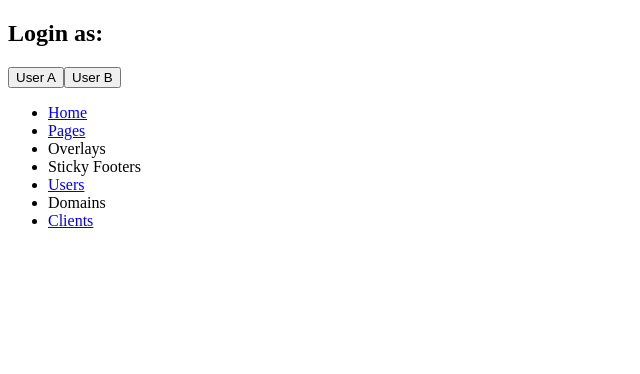
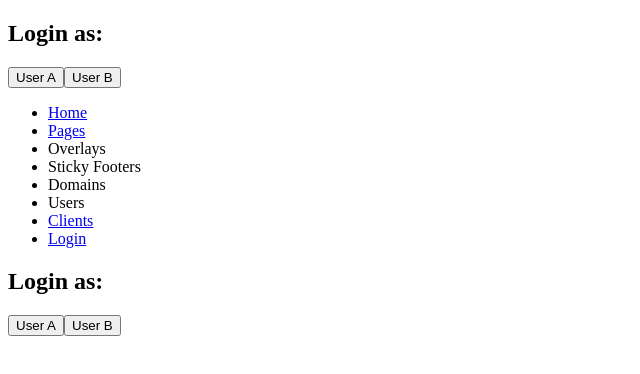
Before and after one commit to bholtbholt/fe, a React (Create React App) app: page /login in a window 1280 px wide. Shown: the top 374 px of the page, without its empty margins (0-640 px from the left). Built offline with nearby package versions, Linux system fonts and the light colour scheme; data requests are answered from the project's data file.

Commit message:
Rename Users component to Login

```diff
--- a/src/App.js
+++ b/src/App.js
@@ -3,14 +3,14 @@ import { connect } from 'react-redux';
 import { Switch, Route, withRouter } from 'react-router-dom';
 import Nav from './components/Nav'
 
-import Users from './components/Users';
+import Login from './components/Login';
 import ClientsList from './components/ClientsList';
 import Pages from './components/Pages';
 
 class App extends Component {
   renderLoginPrompt() {
     if (this.props.user.id === 0) {
-      return <Users />
+      return <Login />
     }
   }
 
@@ -22,7 +22,7 @@ class App extends Component {
         <Switch>
           <Route path='/pages' component={Pages}/>
           <Route path='/client-list' component={ClientsList}/>
-          <Route path='/users' component={Users}/>
+          <Route path='/login' component={Login}/>
         </Switch>
       </div>
     );
--- a/src/components/users.js
+++ b/src/components/Login.js
@@ -1,9 +1,9 @@
 import React, { Component } from 'react';
 import { bindActionCreators } from 'redux';
 import { connect } from 'react-redux';
-import * as UserActions from '../reducers/Login';
+import * as LoginActions from '../reducers/Login';
 
-class User extends Component {
+class Login extends Component {
   onClickLogin = this.onClickLogin.bind(this);
   onClickLogin(userObject) {
     this.props.action.login(userObject)
@@ -21,7 +21,7 @@ class User extends Component {
 
   render() {
     return (
-      <div className="User">
+      <div className="Login">
         <h2>Login as:</h2>
         {
           this.state.users.map(user =>
@@ -45,8 +45,8 @@ function mapStateToProps(state, prop) {
 
 function mapDispatchToProps(dispatch) {
   return {
-    action: bindActionCreators(UserActions, dispatch)
+    action: bindActionCreators(LoginActions, dispatch)
   }
 }
 
-export default connect(mapStateToProps, mapDispatchToProps)(User);
+export default connect(mapStateToProps, mapDispatchToProps)(Login);
--- a/src/components/Nav.js
+++ b/src/components/Nav.js
@@ -9,9 +9,10 @@ class Nav extends Component {
         <li><Link to='/pages'>Pages</Link></li>
         <li>Overlays</li>
         <li>Sticky Footers</li>
-        <li><Link to='/users'>Users</Link></li>
         <li>Domains</li>
+        <li>Users</li>
         <li><Link to='/client-list'>Clients</Link></li>
+        <li><Link to='/login'>Login</Link></li>
       </ul>
     );
   }
```
